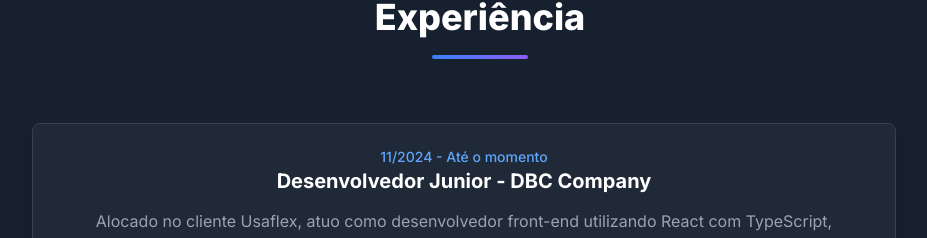
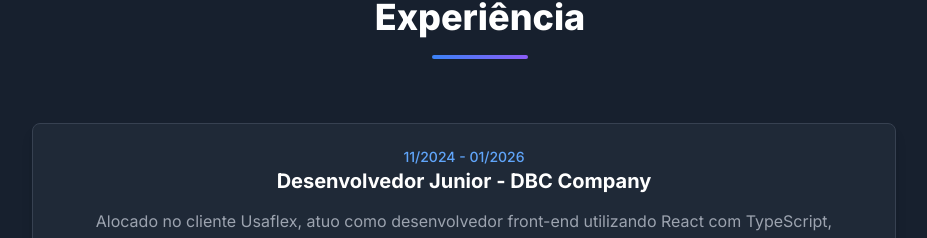
Before and after one commit to joaovxsantos/portfolio-joao, a React (Vite) app: page / in a window 1280 px wide. Shown: the part 2189-2427 px from the top of the page, without its empty margins (160-1087 px from the left). Built offline with nearby package versions, Linux system fonts and the light colour scheme.

Commit message:
feat: change data

```diff
--- a/src/data.ts
+++ b/src/data.ts
@@ -40,7 +40,7 @@
   ],
   experience: [
     {
-      data: "11/2024 - Até o momento",
+      data: "11/2024 - 01/2026",
       title: "Desenvolvedor Junior - DBC Company",
       description:
         "Alocado no cliente Usaflex, atuo como desenvolvedor front-end utilizando React com TypeScript, aplicando boas práticas de componentização e tipagem forte. Também utlizo SCSS, garantindo organização e escopo de estilos, além de trabalhar no ecossistema da VTEX IO, desenvolvendo e personalizando lojas virtuais, criando componentes reutilizáveis e ajustando funcionalidades para atender demandas de e-commerce.",
```
